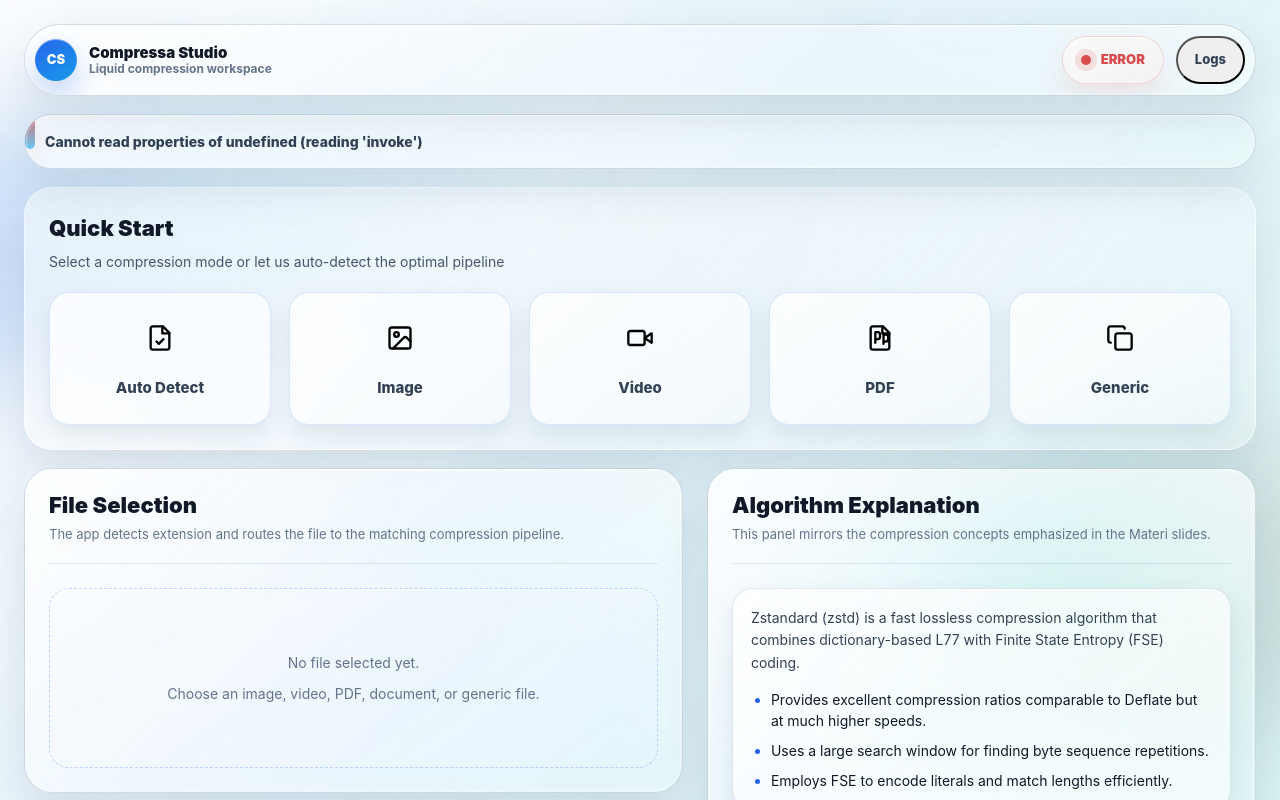
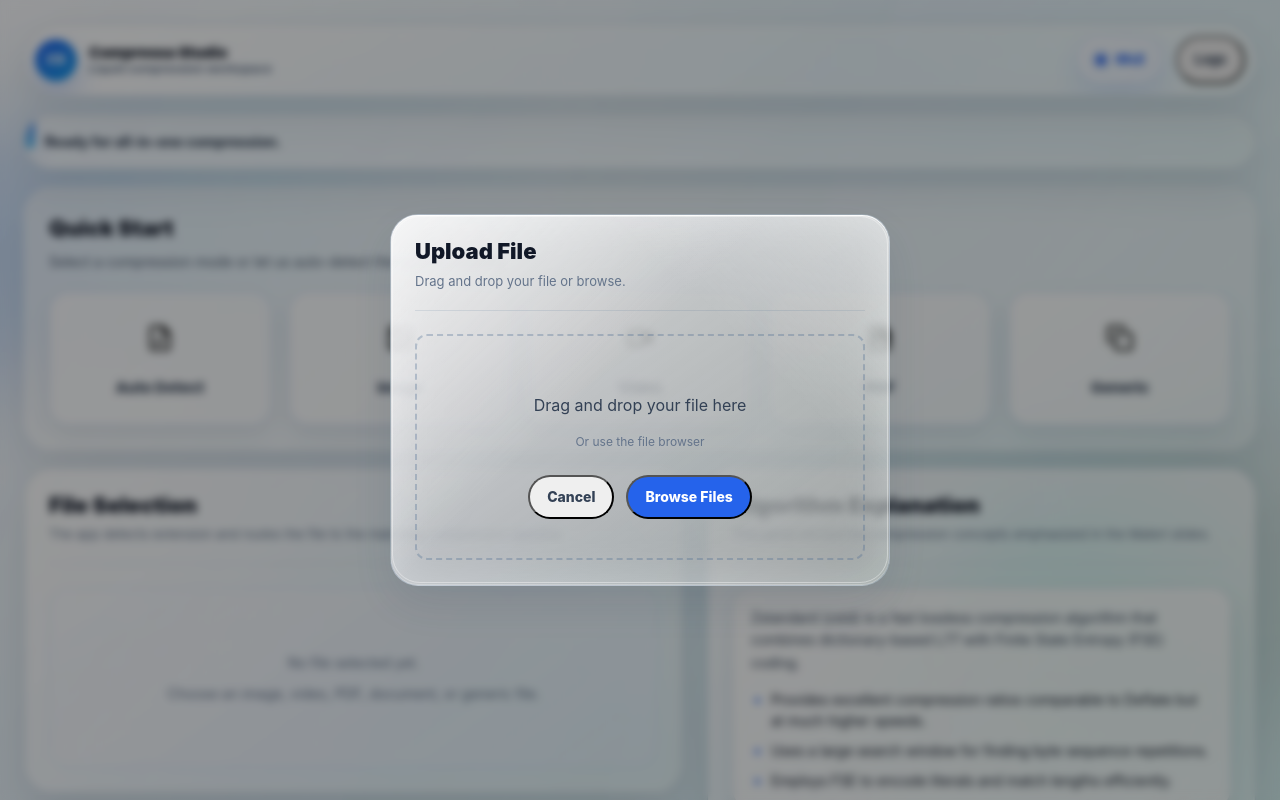
Before and after one commit to ryanistr/CompressaStudio, a React (Vite) app: page / in a window 1280 px wide. Both pictures are taken after a click on the button "Auto Detect". Shown: the top 800 px of the page. Built offline with nearby package versions, Linux system fonts and the light colour scheme.

Commit message:
feat(upload): add drag and drop modal with smart mismatch detection

```diff
--- a/src/App.tsx
+++ b/src/App.tsx
@@ -1,11 +1,12 @@
 import { invoke } from '@tauri-apps/api/core'
-import { open } from '@tauri-apps/plugin-dialog'
+
 import { useEffect, useState } from 'react'
 import { ActionPanel } from './components/ActionPanel'
 import { AlgorithmExplanation } from './components/AlgorithmExplanation'
 import { CompressionSettings } from './components/CompressionSettings'
 import { FilePicker } from './components/FilePicker'
 import { LogDropdown } from './components/LogDropdown'
+import { UploadModal } from './components/UploadModal'
 import { StatsPanel } from './components/StatsPanel'
 import type {
   AppStatus,
@@ -42,6 +43,7 @@ const QUICK_START_ICONS: Record<string, ReactNode> = {
 function App() {
   const [selectedPath, setSelectedPath] = useState<string | null>(null)
   const [selectedFile, setSelectedFile] = useState<FileInfo | null>(null)
+  const [uploadModalMode, setUploadModalMode] = useState<FileCategory | 'auto' | null>(null)
   const [request, setRequest] = useState<CompressionRequest>(DEFAULT_REQUEST)
   const [status, setStatus] = useState<AppStatus>('idle')
   const [statusText, setStatusText] = useState('Ready for all-in-one compression.')
@@ -115,41 +117,24 @@ function App() {
     }
   }
 
-  async function handleChooseFile(mode?: FileCategory) {
-    try {
-      let filters = undefined
-      if (mode === 'image') filters = [{ name: 'Images', extensions: ['png', 'jpg', 'jpeg', 'webp'] }]
-      else if (mode === 'video') filters = [{ name: 'Videos', extensions: ['mp4', 'mkv', 'avi', 'mov'] }]
-      else if (mode === 'pdf') filters = [{ name: 'PDF', extensions: ['pdf'] }]
-
-      const result = await open({
-        title: 'Choose a file to compress or decompress',
-        multiple: false,
-        directory: false,
-        filters
-      })
-
-      if (!result || Array.isArray(result)) {
-        return
+  function handleChooseFile(mode?: FileCategory | 'auto') {
+    setUploadModalMode(mode ?? 'auto')
   }
 
-      setSelectedPath(result)
+  function handleFileConfirmed(path: string, info: FileInfo) {
+    setSelectedPath(path)
     setStatus('idle')
     setStatusText('File selected.')
+    setUploadModalMode(null)
 
-      const info = await refreshFileInfo(result)
-      if (!info) {
-        return
-      }
+    setSelectedFile(info)
+    setTools(info.tools)
 
     setStats({
       originalSize: info.sizeBytes,
       sourceSha256: info.sha256,
     })
     pushLog('success', `Selected ${info.fileName} as ${info.category} input.`)
-    } catch (error) {
-      handleError(error, 'Failed to choose file')
-    }
   }
 
   async function handleCompress() {
@@ -256,7 +241,7 @@ function App() {
             <h2>Quick Start</h2>
             <p className="quick-start-subtitle">Select a compression mode or let us auto-detect the optimal pipeline</p>
             <div className="quick-start-grid">
-              <button className="quick-start-card" onClick={() => handleChooseFile(undefined)}>
+              <button className="quick-start-card" onClick={() => handleChooseFile('auto')}>
                 <span className="qs-icon">
                   {QUICK_START_ICONS.auto}
                 </span>
@@ -325,6 +310,15 @@ function App() {
             <AlgorithmExplanation category={category} request={request} />
           </div>
         </section>
+
+        {uploadModalMode && (
+          <UploadModal
+            mode={uploadModalMode}
+            onClose={() => setUploadModalMode(null)}
+            onFileConfirmed={handleFileConfirmed}
+            fetchFileInfo={refreshFileInfo}
+          />
+        )}
       </main>
     </div>
   )
--- /dev/null
+++ b/src/components/UploadModal.tsx
@@ -0,0 +1,139 @@
+import { useState } from 'react'
+import { open } from '@tauri-apps/plugin-dialog'
+import { GlassCard } from './GlassCard'
+import type { FileCategory, FileInfo } from '../types'
+
+interface UploadModalProps {
+  mode: FileCategory | 'auto'
+  onClose: () => void
+  onFileConfirmed: (path: string, info: FileInfo) => void
+  fetchFileInfo: (path: string) => Promise<FileInfo | null>
+}
+
+export function UploadModal({ mode, onClose, onFileConfirmed, fetchFileInfo }: UploadModalProps) {
+  const [isDragging, setIsDragging] = useState(false)
+  const [isProcessing, setIsProcessing] = useState(false)
+  const [mismatch, setMismatch] = useState<{ detected: FileCategory, path: string, info: FileInfo } | null>(null)
+
+  const processPath = async (path: string) => {
+    setIsProcessing(true)
+    const info = await fetchFileInfo(path)
+    setIsProcessing(false)
+    if (!info) return
+
+    if (mode !== 'auto' && info.category !== mode && info.category !== 'generic') {
+      // Mismatch detected (ignoring generic fallback mismatches)
+      setMismatch({ detected: info.category, path, info })
+    } else {
+      // It's fine, proceed
+      onFileConfirmed(path, info)
+    }
+  }
+
+  const handleBrowse = async () => {
+    let filters = undefined
+    if (mode === 'image') filters = [{ name: 'Images', extensions: ['png', 'jpg', 'jpeg', 'webp'] }]
+    else if (mode === 'video') filters = [{ name: 'Videos', extensions: ['mp4', 'mkv', 'avi', 'mov'] }]
+    else if (mode === 'pdf') filters = [{ name: 'PDF', extensions: ['pdf'] }]
+
+    const result = await open({
+      title: 'Choose a file to compress',
+      multiple: false,
+      directory: false,
+      filters
+    })
+
+    if (result && !Array.isArray(result)) {
+      await processPath(result)
+    }
+  }
+
+  const handleDragOver = (e: React.DragEvent) => {
+    e.preventDefault()
+    setIsDragging(true)
+  }
+
+  const handleDragLeave = (e: React.DragEvent) => {
+    e.preventDefault()
+    setIsDragging(false)
+  }
+
+  const handleDrop = async (e: React.DragEvent) => {
+    e.preventDefault()
+    setIsDragging(false)
+    const file = e.dataTransfer.files[0] as File & { path?: string }
+    if (file && file.path) {
+      await processPath(file.path)
+    }
+  }
+
+  return (
+    <div style={{
+      position: 'fixed', inset: 0, zIndex: 9999,
+      display: 'flex', alignItems: 'center', justifyContent: 'center',
+      background: 'rgba(0,0,0,0.4)', backdropFilter: 'blur(4px)'
+    }}>
+      <div style={{ width: '100%', maxWidth: '500px', animation: 'scaleUp 0.2s ease-out' }}>
+        <GlassCard title={`Upload ${mode === 'auto' ? 'File' : mode.charAt(0).toUpperCase() + mode.slice(1)}`} subtitle="Drag and drop your file or browse.">
+          {mismatch ? (
+            <div style={{ textAlign: 'center', padding: '20px' }}>
+              <h3 style={{ color: 'var(--coral)', marginBottom: '12px' }}>Format Mismatch Detected</h3>
+              <p style={{ marginBottom: '24px', fontSize: '14px', color: 'var(--ink)' }}>
+                You selected <strong>{mode}</strong> mode, but dropped a <strong>{mismatch.detected}</strong> file.
+                <br /><br />
+                We will automatically adjust and compress this as a <strong>{mismatch.detected}</strong>.
+              </p>
+              <div style={{ display: 'flex', gap: '12px', justifyContent: 'center' }}>
+                <button className="workflow-link" style={{ background: 'rgba(var(--white-rgb), 0.6)' }} onClick={() => setMismatch(null)}>
+                  Cancel & Reselect
+                </button>
+                <button className="workflow-link" style={{ background: 'var(--accent)', color: 'white' }} onClick={() => onFileConfirmed(mismatch.path, mismatch.info)}>
+                  Proceed as {mismatch.detected}
+                </button>
+              </div>
+            </div>
+          ) : (
+            <div
+              onDragOver={handleDragOver}
+              onDragLeave={handleDragLeave}
+              onDrop={handleDrop}
+              style={{
+                border: `2px dashed ${isDragging ? 'var(--accent)' : 'rgba(72, 104, 142, 0.3)'}`,
+                borderRadius: '12px',
+                padding: '40px 20px',
+                textAlign: 'center',
+                background: isDragging ? 'rgba(var(--blue-rgb), 0.05)' : 'transparent',
+                transition: 'all 0.2s ease'
+              }}
+            >
+              {isProcessing ? (
+                <div style={{ color: 'var(--accent)', fontWeight: 'bold' }}>Processing file...</div>
+              ) : (
+                <>
+                  <p style={{ marginBottom: '16px', color: 'var(--ink-soft)' }}>
+                    {isDragging ? 'Drop it here!' : `Drag and drop your ${mode === 'auto' ? 'file' : mode} here`}
+                  </p>
+                  <p style={{ marginBottom: '24px', fontSize: '12px', color: 'var(--muted)' }}>
+                    Or use the file browser
+                  </p>
+                  <div style={{ display: 'flex', gap: '12px', justifyContent: 'center' }}>
+                    <button className="workflow-link" onClick={onClose}>Cancel</button>
+                    <button className="workflow-link" style={{ background: 'var(--accent)', color: 'white' }} onClick={handleBrowse}>
+                      Browse Files
+                    </button>
+                  </div>
+                </>
+              )}
+            </div>
+          )}
+        </GlassCard>
+      </div>
+      <style>{`
+        @keyframes scaleUp {
+          from { transform: scale(0.95); opacity: 0; }
+          to { transform: scale(1); opacity: 1; }
+        }
+      `}</style>
+    </div>
+  )
+}
```
Lines whose indentation alone changed are shown as unchanged.
